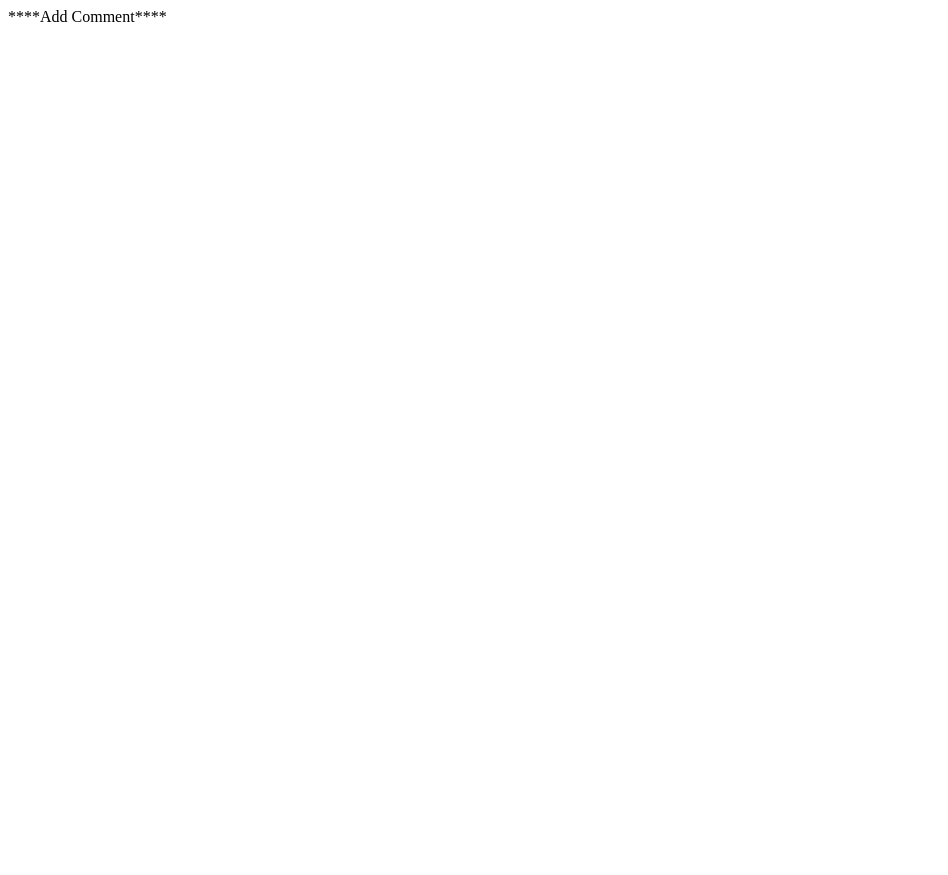
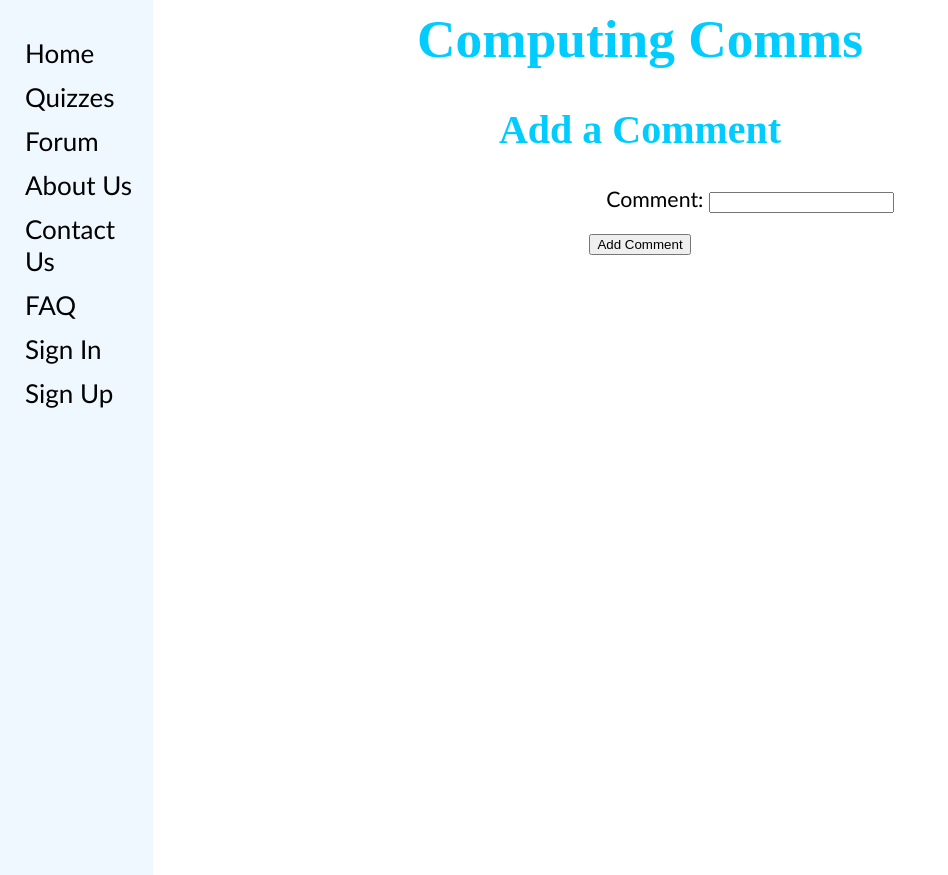
Before and after one commit to amygillies/computing_comms_project, a Django app: page /computingcomms/add_comment in a window 1280 px wide. Before the commit the part shown is almost empty. Shown: the whole page, without its empty margins (0-948 px from the left). Run offline with Django 3.2, Linux system fonts and the light colour scheme.

Commit message:
Hannah changes on add comment

```diff
--- a/computingcomms/forms.py
+++ b/computingcomms/forms.py
@@ -2,6 +2,7 @@ from django import forms
 from django.contrib.auth.models import User
 from computingcomms.models import UserProfile
 from computingcomms.models import ForumPost
+from computingcomms.models import Comment
 
 
 class UserForm(forms.ModelForm):
@@ -19,6 +20,11 @@ class ForumPostForm(forms.ModelForm):
     class Meta:
         model = ForumPost
         fields = ('question','picture',)
+
+class CommentForm(forms.ModelForm):
+    class Meta:
+        model = Comment
+        fields = ('comment',)
 
 class ForumQuestionForm(forms.ModelForm):
     class Meta:
--- a/computingcomms/views.py
+++ b/computingcomms/views.py
@@ -3,7 +3,7 @@ from __future__ import unicode_literals
 
 from django.shortcuts import render
 from computingcomms.models import ForumPost, UserProfile, Comment
-from computingcomms.forms import UserForm, UserProfileForm, ForumPostForm, ForumQuestionForm, UpdateProfile
+from computingcomms.forms import UserForm, UserProfileForm, ForumPostForm, ForumQuestionForm, UpdateProfile, CommentForm
 from django.contrib.auth import authenticate, login
 from django.http import HttpResponseRedirect, HttpResponse
 from django.contrib.auth import authenticate, login, logout
@@ -88,6 +88,25 @@ def add_image(request):
     return render(request, 'computingcomms/add_image.html', {'forum_form': forum_form, 'registered': registered,})
 
 def add_comment(request):
+    registered = False
+
+    comment_form = CommentForm()
+
+    if request.method == 'POST':
+        comment_form = CommentForm(data=request.POST)
+
+        if comment_form.is_valid():
+
+            user = request.user
+            comment = comment_form.save(commit=False)
+            comment.user = user
+            comment.save()
+            # redirect if the thing succeeded.
+            return render(request, 'computingcomms/forum.html', {'comment_form': comment_form, 'registered': registered,})
+
+    return render(request, 'computingcomms/add_comment.html', {'comment_form': comment_form, 'registered': registered,})
+
+
     return render(request, 'computingcomms/add_comment.html', {})
 
 def contact(request):
--- a/templates/computingcomms/add_comment.html
+++ b/templates/computingcomms/add_comment.html
@@ -1 +1,36 @@
-****Add Comment****
+{% extends 'computingcomms/base.html' %}
+{% load staticfiles %}
+
+<head>
+	<link rel="stylesheet_index" type="text/css" href="/static/CSS/stylesheet_index.css"/>
+</head>
+
+{% block title_block %}
+	Computing Comms - Add a Comment
+{% endblock %}
+
+{% block head_block %}
+	<div>
+		<center><h1>Computing Comms</h1></center>
+	</div>
+	<div>
+		<center><h2>Add a Comment</h2></center>
+	</div>
+{% endblock %}
+
+
+
+{% block body_block %}
+<center>
+
+	<form id = "forum_form" method = "post" action = "{% url 'add_comment' %} enctype = "multipart/form-data">
+
+	{% csrf_token %}
+
+	{{ comment_form.as_p }}
+
+	<input type = "submit" name= "submit" value = "Add Comment" />
+	</form>
+
+</center>
+{% endblock %}
--- a/templates/computingcomms/my_account.html
+++ b/templates/computingcomms/my_account.html
@@ -29,7 +29,7 @@
 	<div class="profile_pic" >
 
 	    {% if userprofile.picture %}
-		<img src="{{ MEDIA_URL }}{{userprofile.picture }}" width="200" height="200" alt="{{user.username}}" />
+		<img src="{{userprofile.picture.url }}" width="200" height="200" alt="{{user.username}}" />
 	    {% else %}
 		<img src="{% static "images/if_no_picture.jpg" %}" width="200" height="200" alt="no_picture"/>
 	   {% endif %}
--- a/templates/computingcomms/register.html
+++ b/templates/computingcomms/register.html
@@ -33,6 +33,9 @@
 	{{ user_form.as_p }}
 	{{ profile_form.as_p }}
 
+	<p><input type = "submit" name= "submit" value = "Register" /><p>
+	</form>
+
 	<form action="">
 
 	<p><input type="radio" name="status" value="student"> Student<br>
@@ -40,8 +43,7 @@
   	<input type="radio" name="status" value="other"> Other
 	</form>
 
-	<p><input type = "submit" name= "submit" value = "Register" /><p>
-	</form>
+
 
 
 
```
Also changed, not shown: templates/computingcomms/forum.html (+5 -2 lines), db.sqlite3.
